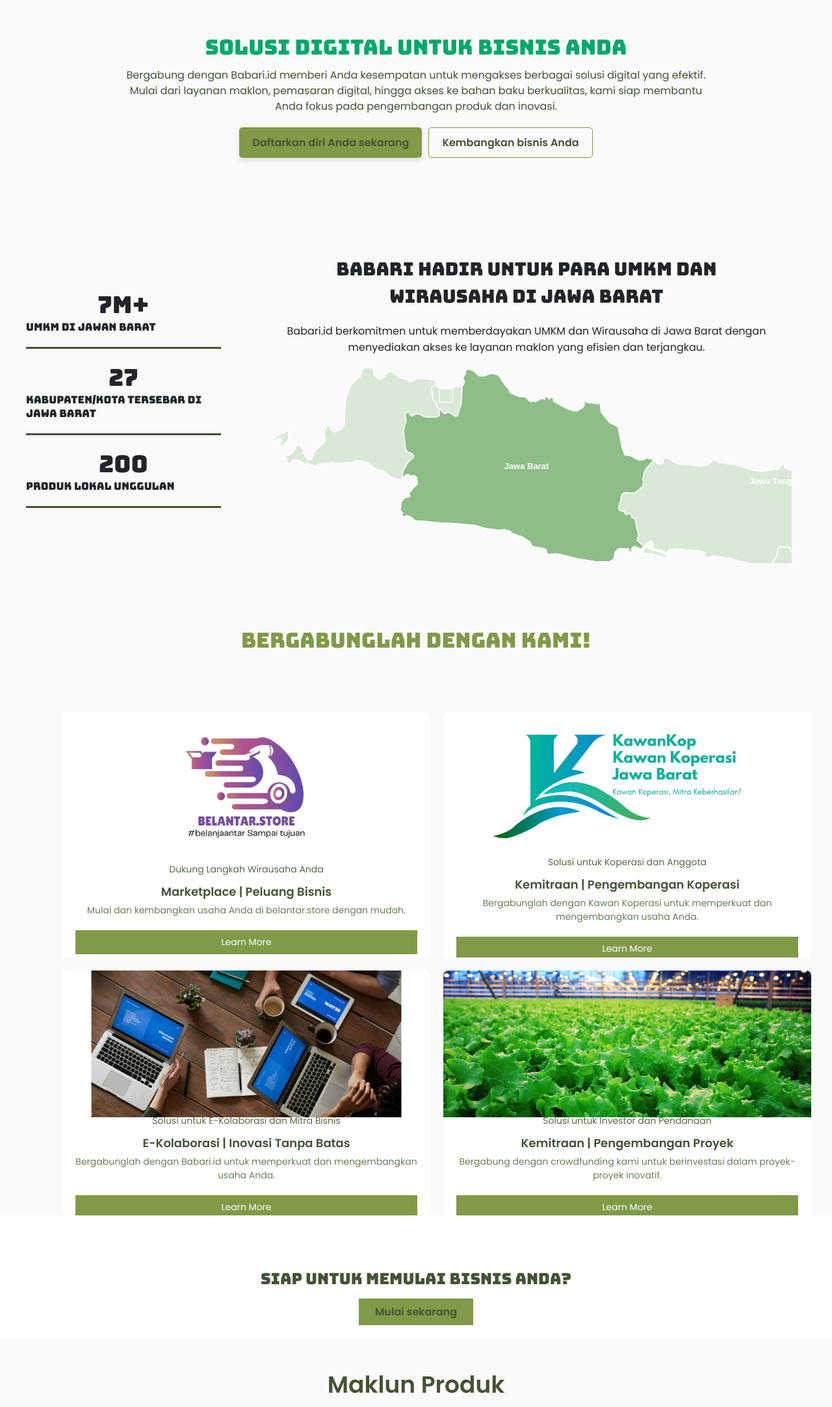
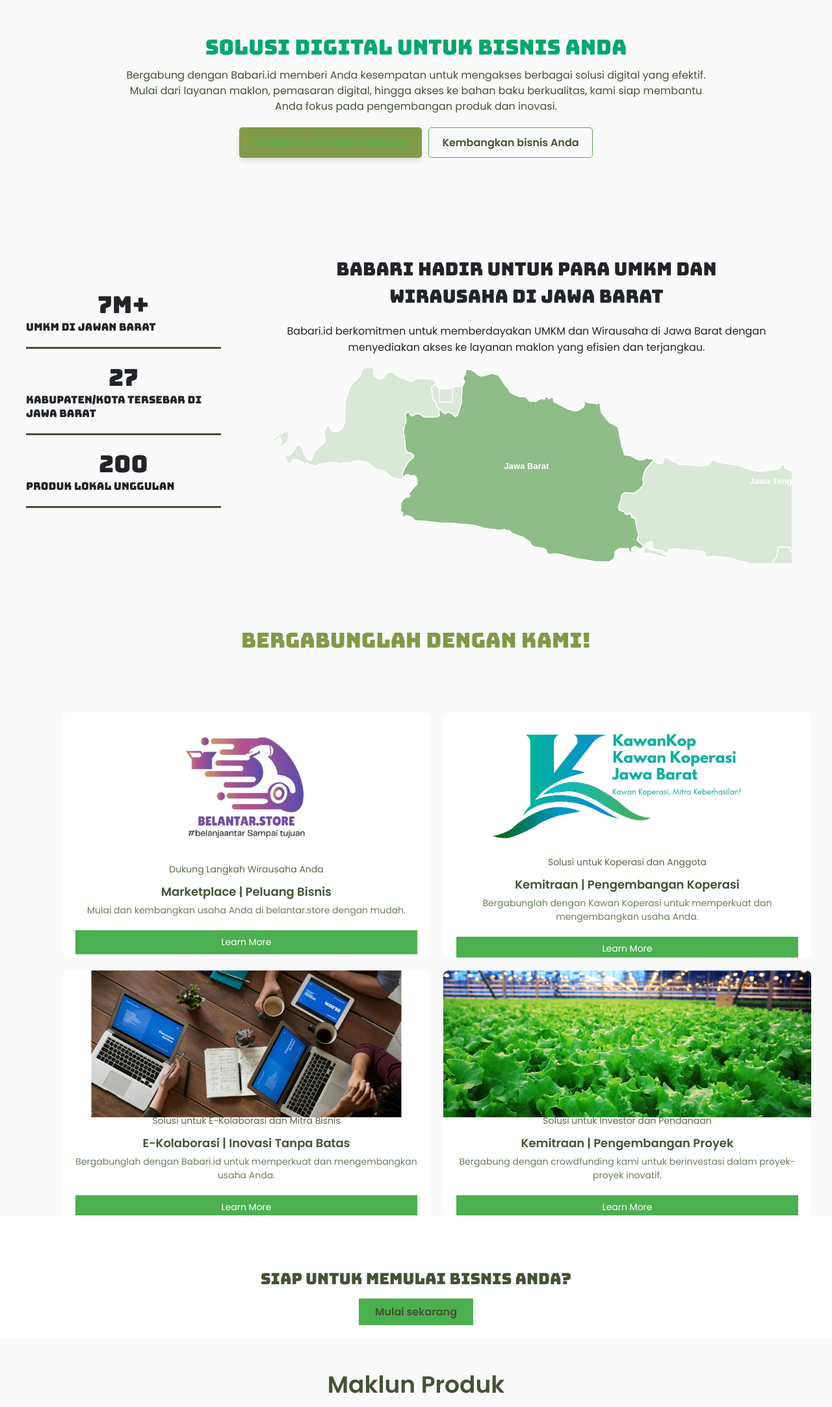
Before and after one commit to rvandivlader/babari, a plain HTML site: page index.html in a window 1280 px wide. Shown: the part 839-3005 px from the top of the page at 65% size. Drawn offline with nearby package versions, Linux system fonts and the light colour scheme; a web font is replaced by a local one.

Commit message:
Update styles.css

```diff
--- a/assets/css/styles.css
+++ b/assets/css/styles.css
@@ -663,7 +663,7 @@ a {
 }
 .btn-primary {
   background-color: #809A47; /* Warna latar putih */
-  color: #435334; /* Warna teks gelap */
+  color: var(--button-color);
   padding: 10px 20px;
   border: none;
   border-radius: 5px;
@@ -674,13 +674,13 @@ a {
   transition: all 0.3s ease;
 }
 .btn-primary:hover {
-  background-color: #A5BD78; /* Warna latar saat hover */
+  background-color: var(--hover-color);
 }
 .btn-secondary {
   background: none;
   color: #435334;
   padding: 10px 20px;
-  border: 1px solid #809A47;
+  border: 1px solid var(--button-color);
   border-radius: 5px;
   font-size: 1rem;
   font-weight: bold;
@@ -688,8 +688,8 @@ a {
   transition: all 0.3s ease;
 }
 .btn-secondary:hover {
-  background-color: #809A47; /* Warna latar saat hover */
-  border-color: #809A47; /* Warna border saat hover */
+  background-color: var(--button-color);
+  border-color: var(--button-color);
 }
 
 /*=============== RESPONSIVE STYLES ===============*/
@@ -1030,7 +1030,7 @@ hr {
 .learn-more {
   padding: 8px 16px;
   border: none;
-  background-color: #809A47;
+  background-color: var(--button-color);
   color: white;
   cursor: pointer;
   font-size: 14px;
@@ -1038,7 +1038,7 @@ hr {
 }
 
 .learn-more:hover {
-  background-color: #A5BD78;
+  background-color: var(--hover-color);
 }
 
 /*=============== BACKGROUND IMAGES ===============*/
@@ -1083,18 +1083,18 @@ hr {
   font-size: 16px;  /* Mengurangi ukuran font */
   font-weight: 600;
   color: #435334;
-  background-color: #809A47;
+  background-color: var(--button-color);
   border: none;
   cursor: pointer;
   transition: background-color 0.3s ease;
 }
 
 .button.primary {
-  background-color: #809A47;
+  background-color: var(--button-color);
 }
 
 .button.primary:hover {
-  background-color: #A5BD78;
+  background-color: var(--hover-color);
 }
 
 .custom-content {
```
